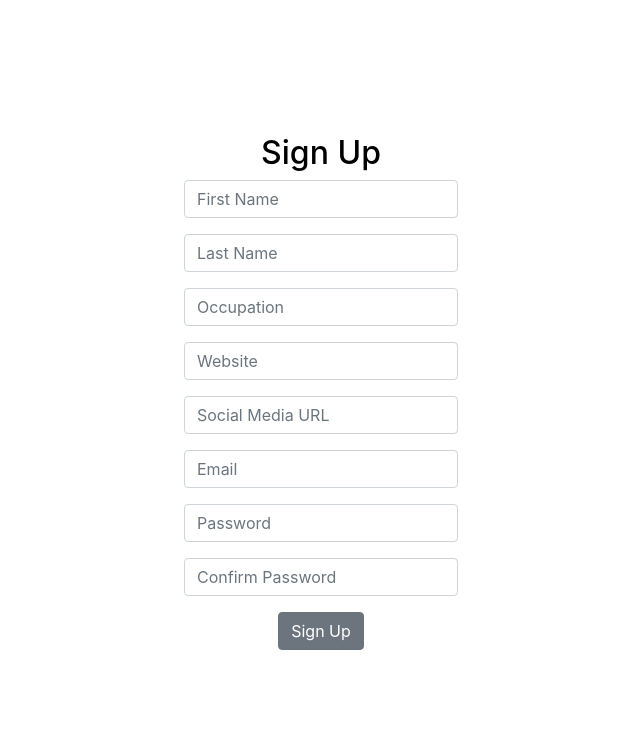
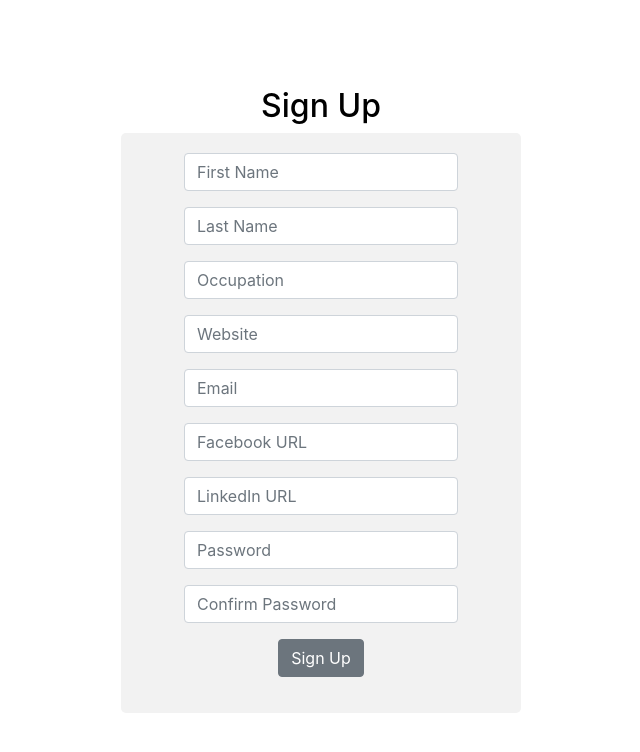
Before and after one commit to abioduog/ogs-directory, a Next.js app: page /sign_up in a window 1280 px wide. Shown: the top 752 px of the page, without its empty margins (319-959 px from the left). Built offline with nearby package versions, Linux system fonts and the light colour scheme; no server answers.

Commit message:
make changes to form styling

```diff
--- a/components/UserProfileCard.jsx
+++ b/components/UserProfileCard.jsx
@@ -23,7 +23,7 @@ const UserProfileCard = ({ firstname, lastname, id, occupation, website, email,
 						<h2 className={cardstyles.fullName}>{fullName}</h2>
 						<p className={cardstyles.jobDescription}>{occupation}</p>
 						<div className={cardstyles.contact}>
-							<a href={website} className={cardstyles.website}>{website}</a>
+							{/* <a href={website} className={cardstyles.website}>{website}</a> */}
 							<a href={`mailto:${email}`} className={cardstyles.email}>{email}</a>
 							<div className={cardstyles.social}>
 								<a href={linkedIn}><FaLinkedin className={cardstyles.iconStyle} /></a>
--- a/components/VerticalCard.jsx
+++ b/components/VerticalCard.jsx
@@ -18,9 +18,9 @@ const VerticalCard = ({
           <h2 className={styles.fullName}>{fullName}</h2>
           <p className={styles.jobDescription}>{jobDescription}</p>
           <div className={styles.contact}>
-            <a href={website} className={styles.website}>
+            {/* <a href={website} className={styles.website}>
               {website}
-            </a>
+            </a> */}
             <a href={`mailto:${email}`} className={styles.email}>
               {email}
             </a>
--- a/pages/sign_up.jsx
+++ b/pages/sign_up.jsx
@@ -13,7 +13,10 @@ const SignUp = () => {
   const [lastname, setLastname] = useState("");
   const [occupation, setOccupation] = useState("");
   const [website, setWebsite] = useState("");
-  const [social, setSocial] = useState("");
+
+  const [facebook, setFacebook] = useState("");
+  const [linkedin, setLinkedin] = useState("");
+
 
   const [email, setEmail] = useState("");
   const [passwordOne, setPasswordOne] = useState("");
@@ -38,7 +41,8 @@ const SignUp = () => {
             lastname,
             occupation,
             website,
-            social,
+            linkedin,
+            facebook,
             image: 'https://firebasestorage.googleapis.com/v0/b/ogs-two.appspot.com/o/users%2Fdefault_profile_image.jpg?alt=media&token=b8c349c8-c952-4f69-8506-2c75d725fcaf' // Set an empty string as the default image value
           });
           router.push("/members");
@@ -53,7 +57,7 @@ const SignUp = () => {
 
   return (
     <div className={styles.container}>
-      <Container className="text-center" style={{ padding: '40px, 0px', justifyContent: 'center' }}>
+      <Container className="text-center" style={{ padding: '10px, 0px', justifyContent: 'center' }}>
         <Row>
           <Col>
             <h2>Sign Up</h2>
@@ -61,14 +65,7 @@ const SignUp = () => {
         </Row>
         <Row>
           <Col>
-            <Form style={{
-              maxWidth: '400px',
-              margin: 'auto',
-              display: 'flex',
-              flexDirection: 'column',
-              justifyContent: 'center',
-              alignItems: 'center',
-            }} onSubmit={onSubmit}>
+            <Form className={styles.form} onSubmit={onSubmit}>
               {error && <Alert color="danger">{error}</Alert>}
               <FormGroup row>
                 <Col sm={20}>
@@ -117,17 +114,6 @@ const SignUp = () => {
               <FormGroup row>
                 <Col sm={20}>
                   <Input
-                    type="text"
-                    value={social}
-                    onChange={(event) => setSocial(event.target.value)}
-                    name="social"
-                    id="signUpSocial"
-                    placeholder="Social Media URL" />
-                </Col>
-              </FormGroup>
-              <FormGroup row>
-                <Col sm={20}>
-                  <Input
                     type="email"
                     value={email}
                     onChange={(event) => setEmail(event.target.value)}
@@ -136,6 +122,31 @@ const SignUp = () => {
                     placeholder="Email" />
                 </Col>
               </FormGroup>
+
+              <FormGroup row>
+              <Col sm={20}>
+                <Input
+                  type="text"
+                  value={facebook}
+                  onChange={(event) => setFacebook(event.target.value)}
+                  name="facebook"
+                  id="signUpFacebook"
+                  placeholder="Facebook URL" />
+              </Col>
+            </FormGroup>
+            <FormGroup row>
+              <Col sm={20}>
+                <Input
+                  type="text"
+                  value={linkedin}
+                  onChange={(event) => setLinkedin(event.target.value)}
+                  name="linkedin"
+                  id="signUpLinkedin"
+                  placeholder="LinkedIn URL" />
+              </Col>
+            </FormGroup>
+
+
               <FormGroup row>
                 <Col sm={20}>
                   <Input
--- a/styles/EditProfile.module.css
+++ b/styles/EditProfile.module.css
@@ -1,5 +1,4 @@
 .body{
-    /* background-image: linear-gradient(360deg, #09040f, rgba(0, 0, 0, 0.5)), linear-gradient(140deg, #0c86ee, #6a59ff 22%, rgba(239, 69, 179, 0.6) 38%, #03395d 57%, #142f5a 75%, #011c34); */
     width: 100%;
     height: auto;
     font-family: 'Roboto', sans-serif;
@@ -13,19 +12,18 @@
     flex-direction: column;
     justify-content: center;
     align-items: center;
-    padding-left: 3%;
-    padding-right: 3%;
-    width: 100%;
-    height: 100vh;
-    /* color: #fff; */
+    max-width: 600px;
+    height: auto;
     color: black;
-    background-color: white;
-    /* background-image: linear-gradient(360deg, #09040f, rgba(0, 0, 0, 0.5)), linear-gradient(140deg, #0c86ee, #6a59ff 22%, rgba(239, 69, 179, 0.6) 38%, #03395d 57%, #142f5a 75%, #011c34); */
+    background-color: #f2f2f2;
+    padding: 40px;
+    border-radius: 5px;
 }
 
 
 .gridContainer {
     display: flex;
+    flex-direction: column;
     justify-content: center;
     align-items: center;
     min-height: 100vh;
@@ -34,6 +32,8 @@
   .form {
     max-width: 400px;
     margin: auto;
+    background-color: #f2f2f2;
+    padding: 20px;
   }
 
   .alert {
--- a/styles/Signup.module.css
+++ b/styles/Signup.module.css
@@ -7,41 +7,35 @@
     height: 100vh;
     margin-left: auto;
     margin-right: auto;
-    /* color: #fff; */
     color: black;
     background-color: white;
-    /* background-image: linear-gradient(360deg, #09040f, rgba(0, 0, 0, 0.5)), linear-gradient(140deg, #0c86ee, #6a59ff 22%, rgba(239, 69, 179, 0.6) 38%, #03395d 57%, #142f5a 75%, #011c34); */
 }
 
-
-  .formContainer {
+  .form {
+    max-width: 400px;
+    margin: auto;
     display: flex;
+    flex-direction: column;
     justify-content: center;
+    align-items: center;
+    background-color: #f2f2f2;
+    padding: 20px;
+    border-radius: 5px;
   }
 
-  .form {
-    display: flex;
-    flex-direction: column;
-    align-items: center;
-    padding: 20px;
-    background-color: #2f1752;
-    border-radius: 10px;
-    box-shadow: 0px 0px 10px rgba(0, 0, 0, 0.2);
-  }
+  /* .title {
+    margin-bottom: 20px;
+  } */
 
-  .title {
-    margin-bottom: 20px;
-  }
-
-  .input {
+  /* .input {
     margin-bottom: 10px;
     padding: 10px;
     border: none;
     border-radius: 5px;
     box-shadow: 0px 0px 5px rgba(0, 0, 0, 0.2);
-  }
+  } */
 
-  .button {
+  /* .button {
     margin-top: 20px;
     padding: 10px;
     border: none;
@@ -50,8 +44,9 @@
     color: white;
     cursor: pointer;
     box-shadow: 0px 0px 5px rgba(0, 0, 0, 0.2);
-  }
+  } */
 
-  .button:hover {
+  /* .button:hover {
     background-color: #380f39;
   }
+   */
--- a/styles/VerticalCard.module.css
+++ b/styles/VerticalCard.module.css
@@ -1,6 +1,6 @@
 .gridContainer {
   display: grid;
-  grid-template-columns: repeat(3, 1fr);
+  grid-template-columns: repeat(4, 1fr);
   grid-auto-rows: 1fr;
   grid-gap: 10px;
   width: 100%;
```
Also changed, not shown: pages/edit_profile.jsx (+22 -5 lines).
